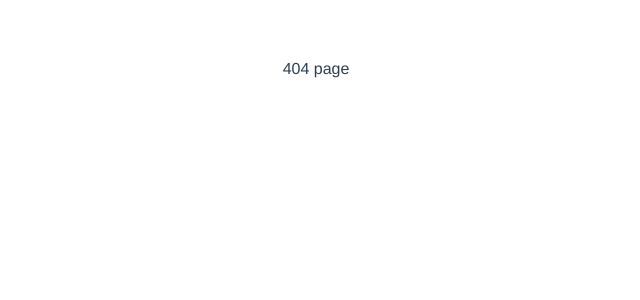
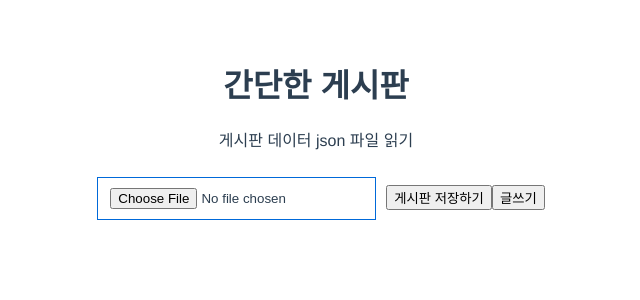
Before and after one commit to MinJaehyun/study-vue, a Vue app: page /easyboardpage in a window 1280 px wide. Shown: the top 300 px of the page, without its empty margins (324-964 px from the left). Built offline with nearby package versions, Linux system fonts and the light colour scheme.

Commit message:
초기화면 생성 및 게시판 데이터 불러오는 테이블 구조 생성

```diff
--- /dev/null
+++ b/src/components/study/220605/EasyBoard.vue
@@ -0,0 +1,67 @@
+<template>
+  <div>
+    <h1>간단한 게시판</h1>
+    <p>게시판 데이터 json 파일 읽기</p>
+    <input type="file" class="inputFile" @change="onChangeFileReader">
+    <button>게시판 저장하기</button>
+    <!-- if loadData 있으면 table 구조 보여주기-->
+    <table v-if="loadBoardData" class="table">
+      <tr>
+        <th style="width: 200px" v-for="(item, index) in header" :key="index">{{ item }}</th>
+      </tr>
+      <tbody>
+        <tr v-for="(line, index) in loadBoardData" :key="index">
+          <td>{{ line.id }}</td>
+          <td>{{ line.title }}</td>
+          <td>{{ line.searchCount }}</td>
+          <button>삭제</button>
+        </tr>
+      </tbody>
+    </table>
+    <button>글쓰기</button>
+  </div>
+</template>
+
+<script lang="ts">
+import { defineComponent } from 'vue';
+
+export default defineComponent({
+  name: 'EasyBoard',
+  data() {
+    return {
+      loadBoardData: '',
+      header: ['글 번호', '글 제목', '조회수'],
+    };
+  },
+  methods: {
+    onChangeFileReader(e: { target: { files: FileReader[]; }; }){
+      let file = e.target.files[0];
+      if(file) {
+        let reader = new FileReader()
+        // let vm = this;
+        reader.onload = (e) => {
+          let json = JSON.parse(e.target.result as string)
+          this.loadBoardData = json.board[0];
+          console.log(this.loadBoardData)
+        }
+        reader.readAsText(file as any)
+      }
+    },
+  },
+});
+</script>
+<style scoped>
+.inputFile, .table {
+  border: 1px solid #0069d9;
+  margin: 10px;
+  padding: 10px 12px;
+}
+</style>
+<!-- 참고:
+1. https://codepen.io/aldo814/pen/WNejQgG
+2.
+-->
+
+<!--
+1. <thead> 대신 <tr> 사용하기
+-->
--- /dev/null
+++ b/src/pages/EasyBoardPage.vue
@@ -0,0 +1,22 @@
+<template>
+  <div>
+    <EasyBoard></EasyBoard>
+  </div>
+</template>
+
+<script lang="ts">
+import { defineComponent } from 'vue';
+import EasyBoard from "@/components/study/220605/EasyBoard.vue";
+
+export default defineComponent({
+  name: 'EasyBoardPage',
+  data() {
+    return {};
+  },
+  methods: {},
+  components: {
+    EasyBoard
+  }
+});
+</script>
+<style scoped></style>
--- a/src/routes/index.ts
+++ b/src/routes/index.ts
@@ -44,9 +44,14 @@ import Chapter12 from "@/components/study/220531/Chapter12.vue";
 import JsonLoadVue from "@/components/study/220602/JsonLoadVue.vue";
 import JsonTest1 from "@/components/study/220602/JsonTest1.vue";
 import OxQuiz from "@/components/study/220602/OxQuiz.vue";
+import EasyBoardPage from "@/pages/EasyBoardPage.vue";
 
 // routes 설정
 const routes = [
+  {
+    path: '/easyboardpage',
+    component: EasyBoardPage,
+  },
   {
     path: '/oxquiz',
     component: OxQuiz,
```
Also changed, not shown: src/assets/data/220605/board.json (added, +24 -0 lines).
